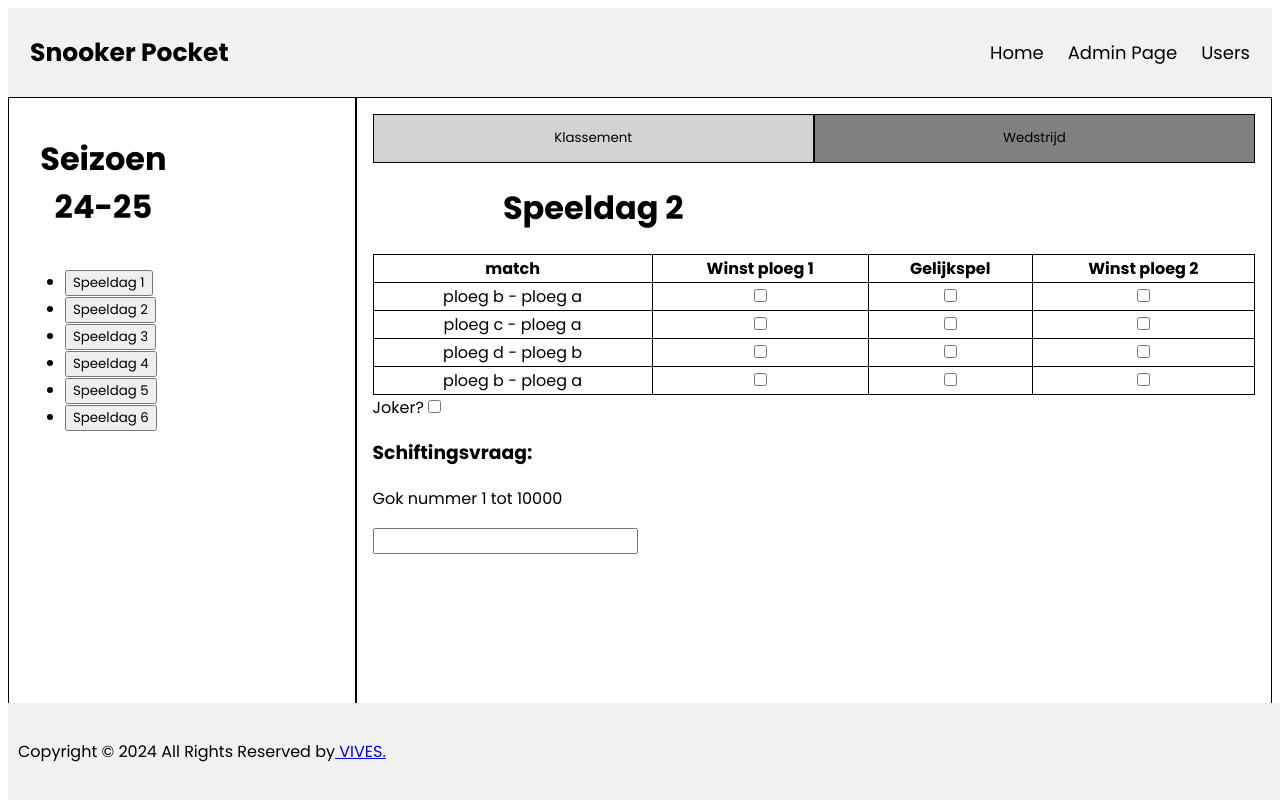
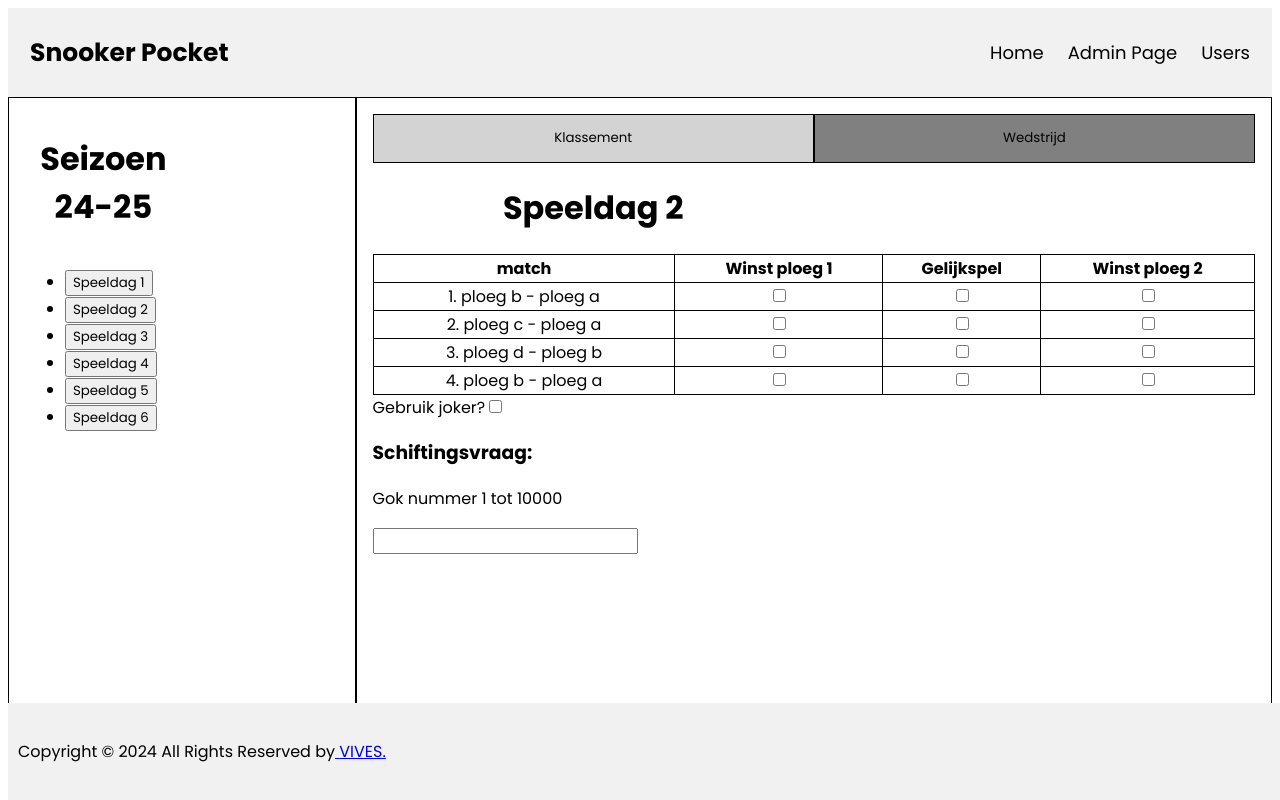
Before and after one commit to JordanMK/snooker, a Next.js app: page / in a window 1280 px wide. Both pictures are taken after a click on the button "Wedstrijd". Built offline with nearby package versions, Linux system fonts and the light colour scheme.

Commit message:
added joker

```diff
--- a/src/components/WedstrijdPanel.jsx
+++ b/src/components/WedstrijdPanel.jsx
@@ -12,6 +12,7 @@ export default function WedstrijdPanel ({speeldag}) {
                 {speeldag.wedstrijden.map(wedstrijd =>
                         <tr key={wedstrijd.id}>
                             <td>
+                                <span>{wedstrijd.id}. </span>
                                 <span>{wedstrijd.thuis}</span>
                                 <span> - </span>
                                 <span>{wedstrijd.weg}</span>
@@ -29,7 +30,8 @@ export default function WedstrijdPanel ({speeldag}) {
                         </tr>
                 )}
             </table>
-            <span>Joker?</span><input type="checkbox"/>
+            <label htmlFor="joker">Gebruik joker?</label>
+            <input type="checkbox" name="joker"/>
             <h3>Schiftingsvraag:</h3>
             <p>Gok nummer 1 tot 10000</p>
             <input type="number" min="0"/>
```
